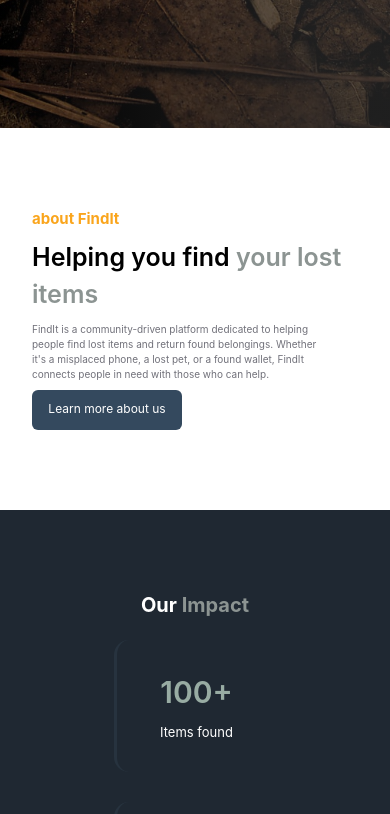
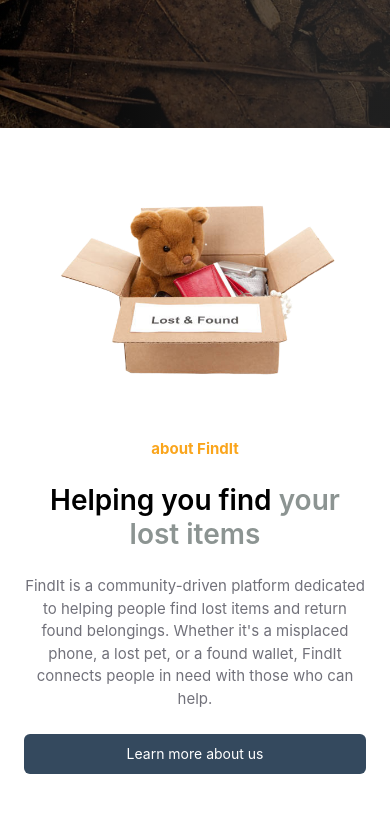
Before and after one commit to udogri/FindIt, a React (Vite) app: page / in a window 390 px wide. Shown: the part 780-1594 px from the top of the page. Built offline with nearby package versions, Linux system fonts and the light colour scheme.

Commit message:
Image added to the about us section of the landing page and updated responsiveness

```diff
--- a/src/pages/LandingPage.jsx
+++ b/src/pages/LandingPage.jsx
@@ -1,7 +1,8 @@
 // src/pages/LandingPage.jsx
-import { Box, VStack, Text, Button, Stack, Flex, SimpleGrid, HStack } from '@chakra-ui/react';
+import { Box, VStack, Text, Button, Stack, Flex, SimpleGrid, HStack, Img } from '@chakra-ui/react';
 import { Link as RouterLink, useNavigate } from 'react-router-dom';
 import LandingPageImage from '../Assets/LandingPageImage.jpg';
+import LostItem from '../Assets/LostItem.png';
 import { Input, Textarea, FormControl, FormLabel, IconButton } from '@chakra-ui/react';
 import { FaFacebook, FaTwitter, FaInstagram, FaLinkedin } from 'react-icons/fa';
 
@@ -61,46 +62,75 @@ export default function LandingPage() {
 
       {/* About Section */}
       <Flex
-        direction={{ base: 'column', md: 'row' }}
-        align="left"
-        justify="left"
-        gap={10}
-        px={8}
-        py={20}
+  direction={{ base: "column-reverse", md: "row" }}
+  align="center"
+  justify="space-between"
+  px={{ base: 6, md: 16 }}
+  py={{ base: 10, md: 20 }}
+  gap={{ base: 10, md: 16 }}
   bg="white"
-        color="white"
 >
-        <Stack maxW="661px" align="left" textAlign="left">
-          <Text fontSize="15px" w="fit-content" color="#FAA51C" fontWeight="700">
+  {/* Left: Text Content */}
+  <Stack
+    spacing={6}
+    maxW={{ base: "100%", md: "50%" }}
+    align={{ base: "center", md: "flex-start" }}
+    textAlign={{ base: "center", md: "left" }}
+  >
+    <Text fontSize="15px" color="#FAA51C" fontWeight="700">
       about FindIt
     </Text>
-          <Text fontSize={{ base: "25px", md: "50px" }} fontWeight="600" color="black">
+
+    <Text fontSize={{ base: "28px", md: "50px" }} fontWeight="600" color="black" lineHeight="1.2">
       Helping you find{" "}
       <Text as="span" color="#8C9492">
         your lost items
       </Text>
     </Text>
-          <Text fontSize={{ base: "10px", md: "17px" }} color="#71717A" w={{ base: "300px", md: "500px" }}>
+
+    <Text
+      fontSize={{ base: "15px", md: "17px" }}
+      color="#71717A"
+      maxW={{ base: "100%", sm: "400px", md: "500px" }}
+    >
       FindIt is a community-driven platform dedicated to helping people find lost items and return
-            found belongings. Whether it's a misplaced phone, a lost pet, or a found wallet, FindIt
-            connects people in need with those who can help.
+      found belongings. Whether it's a misplaced phone, a lost pet, or a found wallet, FindIt connects
+      people in need with those who can help.
     </Text>
-          <Flex>
+
     <Button
-              w={{ base: "150px", md: "171px" }}
+      w={{ base: "full", sm: "fit-content" }}
       bg="#34495e"
       fontWeight="400"
-              fontSize={{ base: "12px", md: "14px" }}
+      fontSize={{ base: "14px", md: "16px" }}
       px="28px"
       py="10px"
       color="white"
-              _hover={{ bg: "transparent", color: "#34495e", border: "1px solid #34495e" }}
+      _hover={{
+        bg: "transparent",
+        color: "#34495e",
+        border: "1px solid #34495e",
+      }}
     >
       Learn more about us
     </Button>
+  </Stack>
+
+  {/* Right: Image */}
+  <Box w={{ base: "100%", md: "45%" }} textAlign="center">
+    <Img
+      src={LostItem}
+      alt="Lost Item Box"
+      maxW="100%"
+      h="auto"
+      mx="auto"
+      objectFit="contain"
+    />
+  </Box>
 </Flex>
-        </Stack>
-      </Flex>
+
+
+
 
       {/* Impact Section */}
       <Box bg="#1f2832" textAlign="center" py="80px" px={{ base: "30px", md: "60px" }} color="white">
@@ -173,7 +203,7 @@ export default function LandingPage() {
 </Box>
 
 {/* Call to Action Section */}
-<Box bg="#27333f" color="white" py="60px" px={{ base: "20px", md: "40px" }} textAlign="center">
+<Box bg="#27333f" minH="100vh" color="white" py="60px" px={{ base: "20px", md: "40px" }} alignContent="center" textAlign="center">
   <Text fontSize={{ base: "24px", md: "40px" }} fontWeight="bold" mb={6}>
     Help us reunite more people with their lost items
   </Text>
```
Also changed, not shown: src/Assets/LostItem.png (added). Lines whose indentation alone changed are shown as unchanged.
